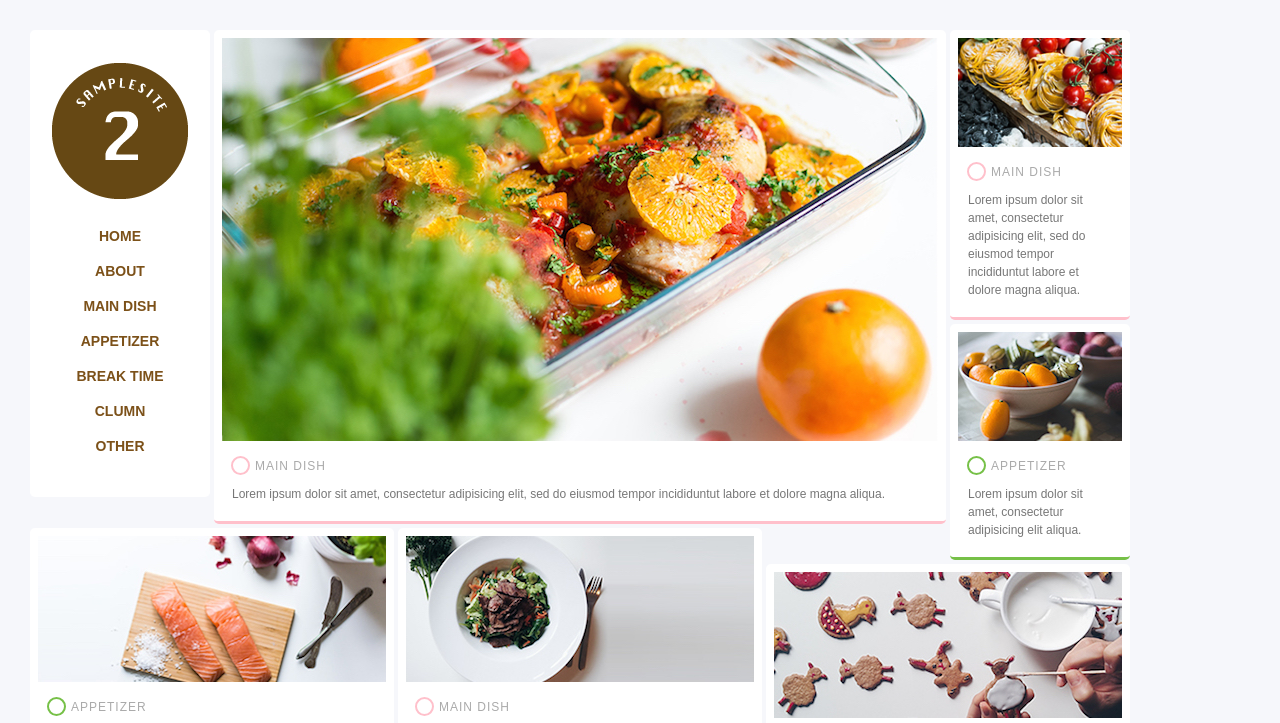
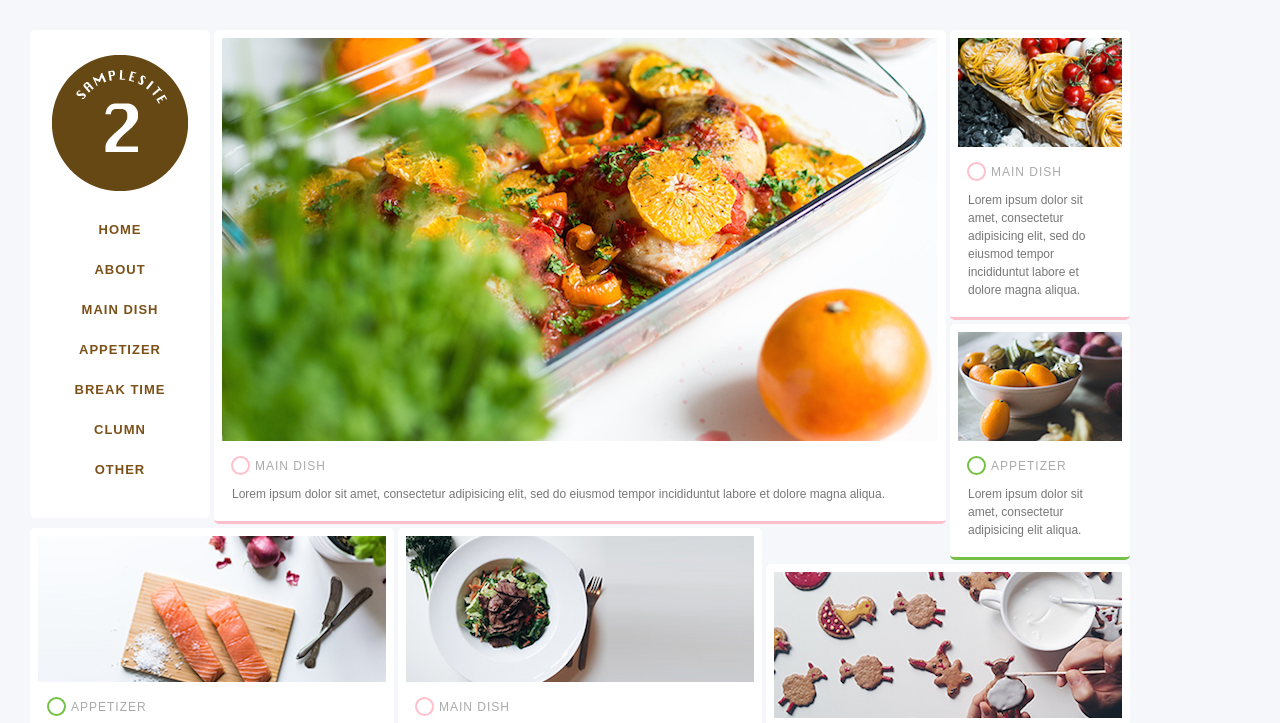
Before and after one commit to diescake/css-training, a website: page grid/index.html in a window 1280 px wide. Shown: the top 723 px of the page. Drawn offline with nearby package versions, Linux system fonts and the light colour scheme.

Commit message:
link animation

```diff
--- a/grid/css/style.css
+++ b/grid/css/style.css
@@ -47,35 +47,48 @@ a:active {
 /* header */
 .header {
   display: block;
-  width: 180px;
-  border-bottom: 0;
+  text-align: center;
+  padding: 25px 0;
+  border-bottom: none;
 }
 
 .header .logo {
-  display: block;
-  margin: auto;
-  padding: 25px 0 20px;
+  width: 136px;
+  height: 136px;
+  transition: 0.3s;
 }
 
-.header .global-nav {
-  display: block;
-  padding-bottom: 25px;
+.header .logo:hover {
+  transform: rotate(360deg);
+}
+
+.header .nav {
+  margin: 30px auto 10px;
 }
 
 .header .nav-item {
   display: block;
-  text-align: center;
+  margin-top: 20px;
   font-weight: bold;
-  font-size: 1.4rem;
-  line-height: 2.5;
+  font-size: 1.3rem;
+  letter-spacing: 1px;
 }
 
 .header .nav-item > a {
-  transition: opacity 0.15s;
+  display: inline-block;
 }
 
-.header .nav-item > a:hover {
-  opacity: 0.8;
+.header .nav-item > a::after {
+  content: '';
+  display: block;
+  width: 0;
+  margin: 6px auto 0;
+  border-bottom: 1px solid #7c5119;
+  transition: width 0.3s ease-in-out;
+}
+
+.header .nav-item > a:hover::after {
+  width: 100%;
 }
 
 /* grids */
--- a/grid/index.html
+++ b/grid/index.html
@@ -10,8 +10,12 @@
 
 <body>
   <header class="header item">
-    <image class="logo" src="../images/logo.png" alt="logo" />
-    <nav class="global-nav">
+    <h1>
+      <a href="#">
+        <img class="logo" src="../images/logo.png" alt="SAMPLE SITE2" />
+      </a>
+    </h1>
+    <nav class="nav">
       <ul>
         <li class="nav-item">
           <a href="#" alt="home">HOME</a>
@@ -36,7 +40,6 @@
         </li>
       </ul>
     </nav>
-
   </header>
   <section class="item item-l item-maindish">
     <a href="#">
```
